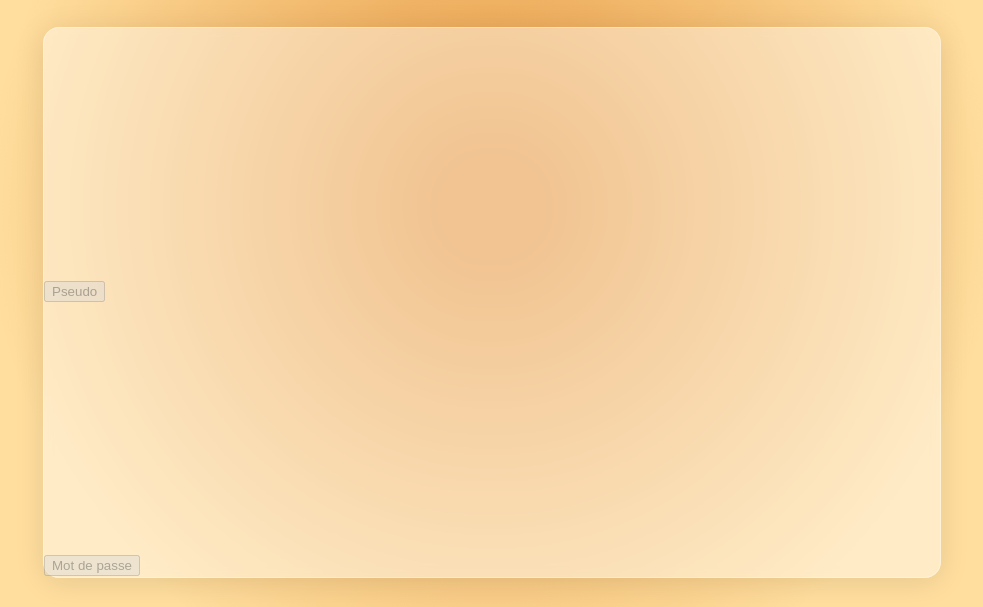
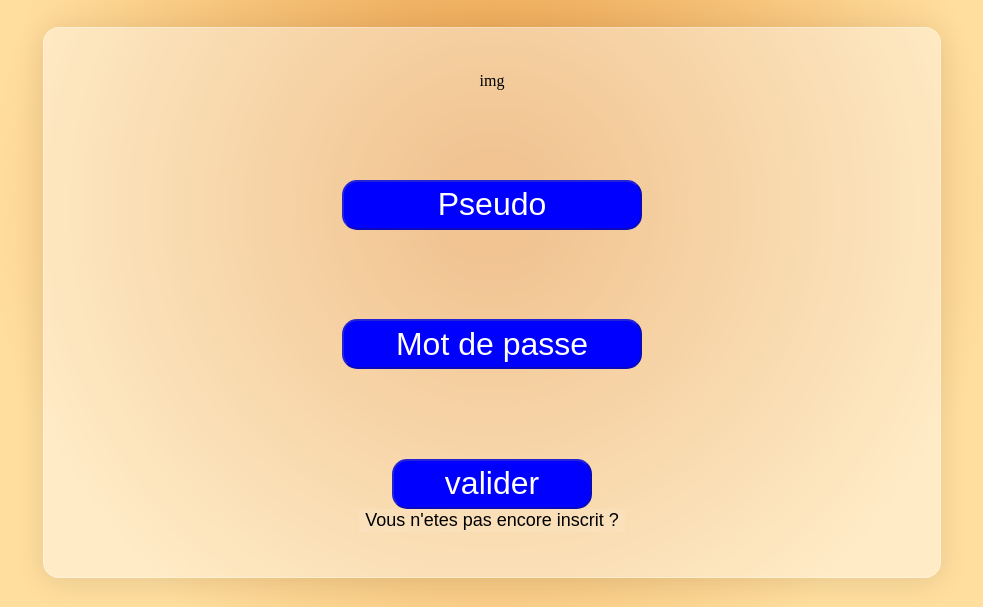
Before and after one commit to blackol/GeoChat, a website: page Geo/www/connexion.html in a window 1280 px wide. Shown: the part 193-800 px from the top of the page, without its empty margins (148-1131 px from the left). Drawn offline with Linux system fonts and the light colour scheme.

Commit message:
ajout element btn style

```diff
--- a/Geo/www/connexion.html
+++ b/Geo/www/connexion.html
@@ -1,6 +1,6 @@
 
 <!DOCTYPE html>
-<html lang="en">
+<html lang="fr">
   <head>
     <meta charset="UTF-8" />
     <meta http-equiv="X-UA-Compatible" content="IE=edge" />
@@ -17,16 +17,26 @@
       <div id="Zoneactive">
         <div id="card">
 
-            <div></div>
-            <div>
+            <div class="center-element" > img</div>
+            <div class="center-element">
                 <button disabled="disabled" class="btn">
                     Pseudo
                 </button>
             </div>
 
-            <div>
+            <div class="center-element">
                 <button disabled="disabled" class="btn">
                     Mot de passe
+                </button>
+            </div>
+
+            <div class="center-element">
+                <button disabled="disabled" class="btnvalider">
+                    valider
+                </button>
+
+                <button disabled="disabled" id="messageinscrit">
+                    Vous n'etes pas encore inscrit ?
                 </button>
             </div>
 
--- a/Geo/www/css/connexion.css
+++ b/Geo/www/css/connexion.css
@@ -31,10 +31,9 @@ body {
 #card {
   display: flex;
   flex-direction: column;
-  justify-content: space-between;
+  justify-content: space-around;
   width: 70%;
   height: 90%;
-  margin: 2px;
   background: rgba(255, 255, 255, 0.42);
 
   border-radius: 16px;
@@ -43,3 +42,36 @@ body {
   -webkit-backdrop-filter: blur(5px);
   border: 1px solid rgba(255, 255, 255, 0.3);
 }
+
+.btn{
+	width: 300px;
+    height: 50px;
+    border-radius: 15px;
+    background-color: blue;
+    color: white;
+    font-size: xx-large;
+}
+
+
+.center-element{
+    display:flex;
+    justify-content: center;
+    flex-direction: column;
+    align-items: center;
+}
+
+.btnvalider{
+    width: 200px;
+    height: 50px;
+    border-radius: 15px;
+    background-color: blue;
+    color: white;
+    font-size: xx-large;
+}
+
+#messageinscrit{
+    font-size: large;
+    color: black;
+    background-color: rgba(255, 255, 255, 0.1);
+    border: 0px;
+}
```
